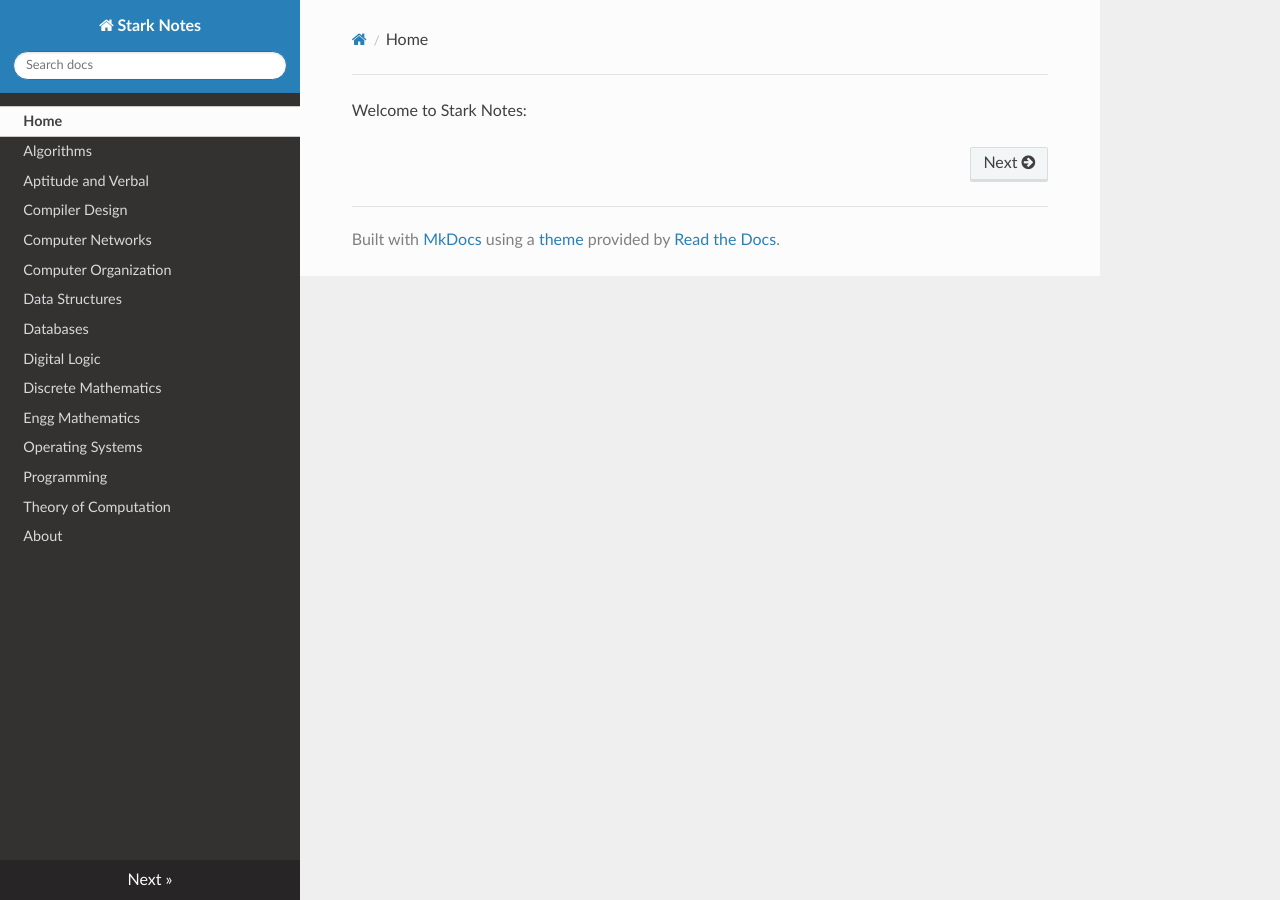
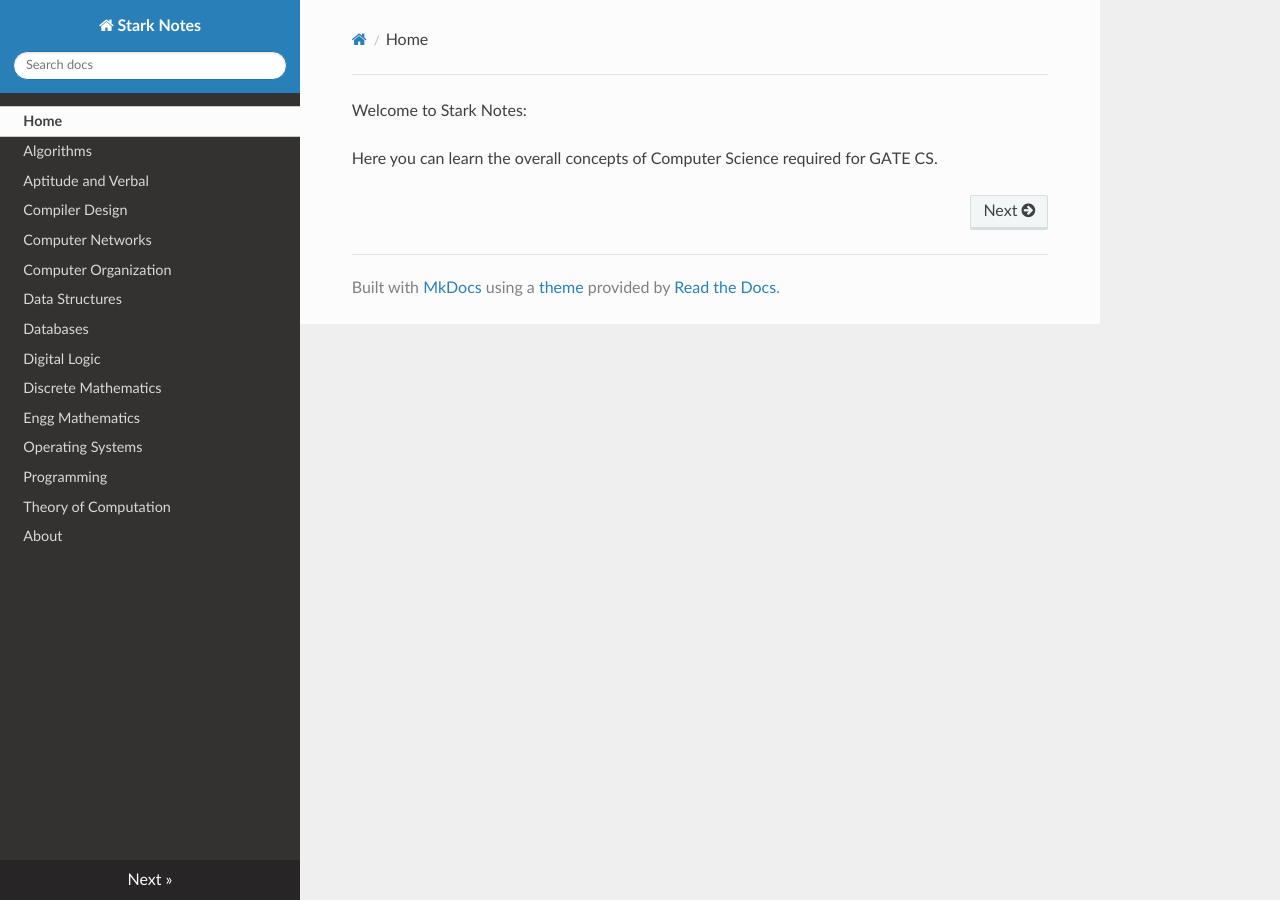
Before and after one commit to Bharathbrothers/stark-notes, an MkDocs documentation site: the page built from docs/index.md, in a window 1280 px wide. Built offline with MkDocs 1.6.1, drawn with Linux system fonts in a browser that asks for light colours; nearby versions of some CDN libraries.

Commit message:
Update index.md

```diff
--- a/docs/index.md
+++ b/docs/index.md
@@ -1 +1,3 @@
 Welcome to Stark Notes:
+
+Here you can learn the overall concepts of Computer Science required for GATE CS.
```
